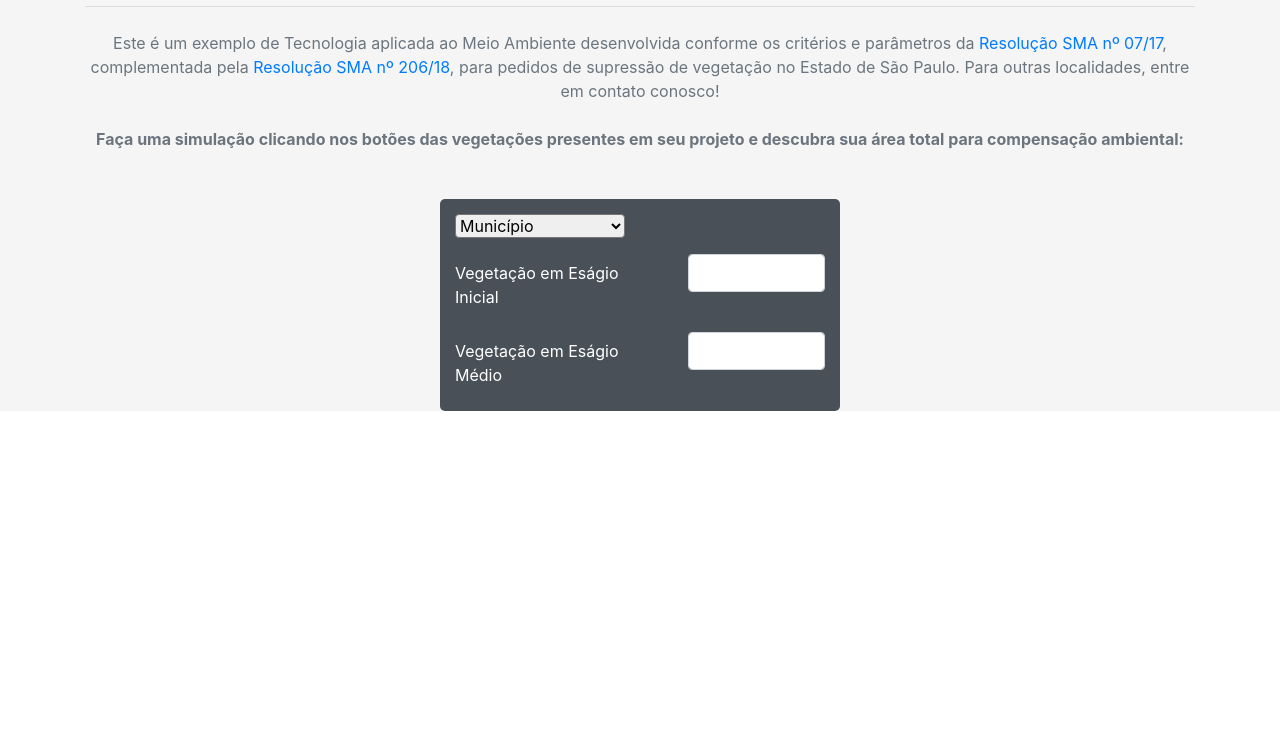
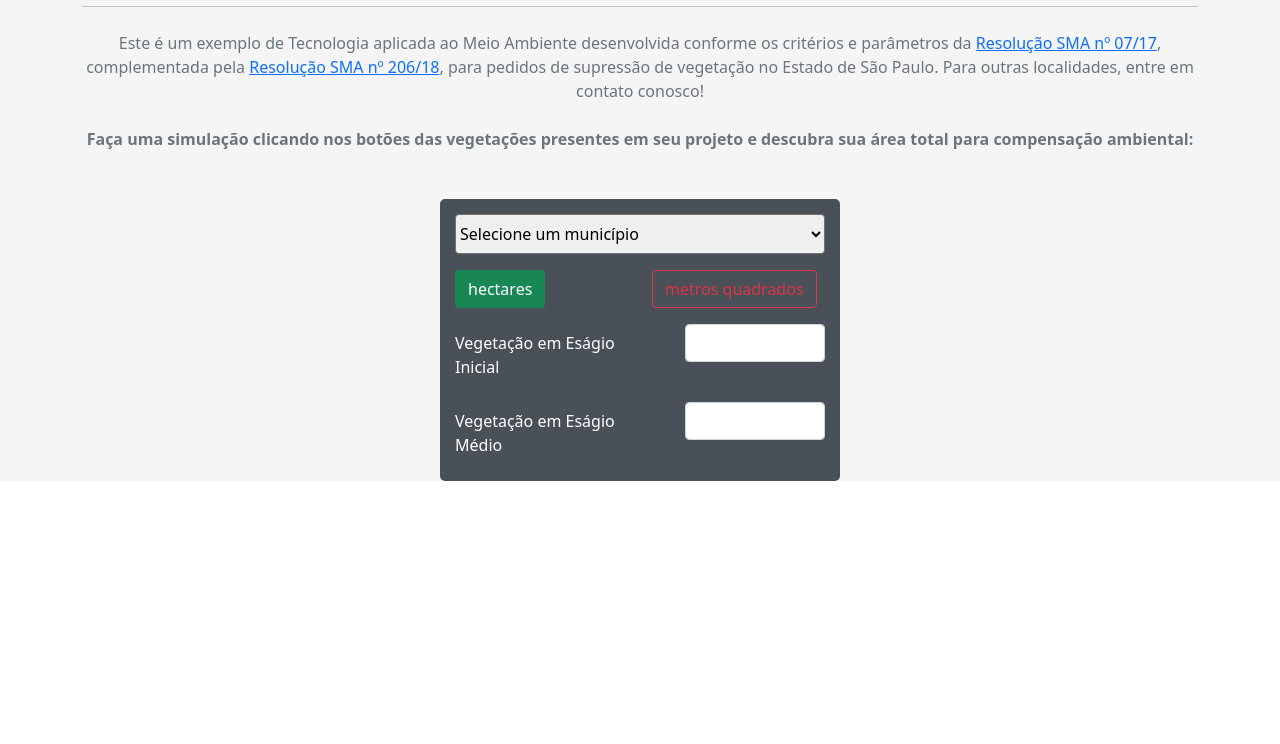
Before and after one commit to brunoginciene/calculadoraNexo, a website: page static/index.html in a window 1280 px wide. Shown: the part 56-800 px from the top of the page. Drawn offline with nearby package versions, Linux system fonts and the light colour scheme.

Commit message:
bootstrap update

```diff
--- a/static/calculadora.css
+++ b/static/calculadora.css
@@ -17,6 +17,10 @@
 
 .lista {
     width: 100%;
-    height: 100%;
+    height: 40px;
     border-radius: 0.25rem;
 }
+
+.botao-area {
+    width: 50px
+}
--- a/static/index.html
+++ b/static/index.html
@@ -6,7 +6,7 @@
     <meta name="viewport" content="width=device-width, initial-scale=1, shrink-to-fit=no">
 
     <!-- Bootstrap CSS -->
-    <link rel="stylesheet" href="https://stackpath.bootstrapcdn.com/bootstrap/4.5.0/css/bootstrap.min.css" integrity="sha384-9aIt2nRpC12Uk9gS9baDl411NQApFmC26EwAOH8WgZl5MYYxFfc+NcPb1dKGj7Sk" crossorigin="anonymous">
+    <link href="https://cdn.jsdelivr.net/npm/bootstrap@5.0.0-beta1/dist/css/bootstrap.min.css" rel="stylesheet" integrity="sha384-giJF6kkoqNQ00vy+HMDP7azOuL0xtbfIcaT9wjKHr8RbDVddVHyTfAAsrekwKmP1" crossorigin="anonymous">
 
     <!-- CSS da calculadora -->
     <link rel="stylesheet" href="calculadora.css">
@@ -41,15 +41,23 @@
             <div class="row mb-3">
                 <div class="col-sm">
                     <select class="lista">
-                        <option selected>Município</option>
+                        <option selected>Selecione um município</option>
                         <option value="1">One</option>
                         <option value="2">Two</option>
                         <option value="3">Three</option>
                     </select>
                 </div>
+            </div>
+            <div class="row mb-3">
                 <div class="col-sm">
+                    <input type="radio" class="btn-check botao-area" name="options-outlined" id="success-outlined" autocomplete="off" checked>
+                    <label class="btn btn-outline-success" for="success-outlined">hectares</label>
+                </div>
+                <div class="col-sm">
+                    <input type="radio" class="btn-check botao-area" name="options-outlined" id="danger-outlined" autocomplete="off">
+                    <label class="btn btn-outline-danger" for="danger-outlined">metros quadrados</label>
+                </div>
 
-                </div>
             </div>
             <div class="row mb-3">
                 <label for="inicial" class="col-sm-7 col-form-label">Vegetação em Eságio Inicial</label>
```
Also changed, not shown: 1 other file.
